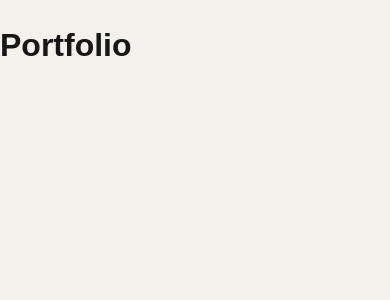
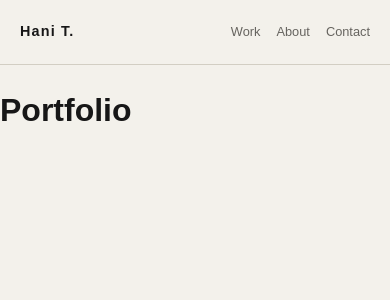
Before and after one commit to HaniSemayat/portfolio-react, a React (Vite) app: page / in a window 390 px wide. Shown: the top 300 px of the page. Built offline with nearby package versions, Linux system fonts and the light colour scheme.

Commit message:
feat: add responsive navigation

```diff
--- a/src/App.jsx
+++ b/src/App.jsx
@@ -1,6 +1,10 @@
+import Navbar from './components/Navbar/Navbar'
+
 function App() {
   return (
     <main className="app">
+      <Navbar />
+
       <div className="page-container">
         <h1>Portfolio</h1>
       </div>
--- /dev/null
+++ b/src/components/Navbar/Navbar.css
@@ -0,0 +1,55 @@
+.navbar {
+  position: sticky;
+  top: 0;
+  z-index: 100;
+
+  border-bottom: 1px solid var(--border);
+  background: color-mix(in srgb, var(--background) 90%, transparent);
+  backdrop-filter: blur(12px);
+}
+
+.navbar-container {
+  width: min(1200px, calc(100% - 40px));
+  min-height: 72px;
+  margin: 0 auto;
+
+  display: flex;
+  align-items: center;
+  justify-content: space-between;
+}
+
+.navbar-logo {
+  font-size: 0.9rem;
+  font-weight: 700;
+  letter-spacing: 0.08em;
+}
+
+.navbar-links {
+  display: flex;
+  align-items: center;
+  gap: 32px;
+}
+
+.navbar-links a {
+  color: var(--muted-text);
+  font-size: 0.9rem;
+  transition: color 180ms ease;
+}
+
+.navbar-links a:hover {
+  color: var(--text);
+}
+
+@media (max-width: 700px) {
+  .navbar-container {
+    min-height: 64px;
+  }
+
+  .navbar-links {
+    gap: 16px;
+  }
+
+  .navbar-links a {
+    font-size: 0.8rem;
+  }
+}
--- /dev/null
+++ b/src/components/Navbar/Navbar.jsx
@@ -0,0 +1,21 @@
+import './Navbar.css'
+
+function Navbar() {
+  return (
+    <header className="navbar">
+      <div className="navbar-container">
+        <a href="#" className="navbar-logo">
+          Hani T.
+        </a>
+
+        <nav className="navbar-links">
+          <a href="#work">Work</a>
+          <a href="#about">About</a>
+          <a href="#contact">Contact</a>
+        </nav>
+      </div>
+    </header>
+  )
+}
+
+export default Navbar
```
